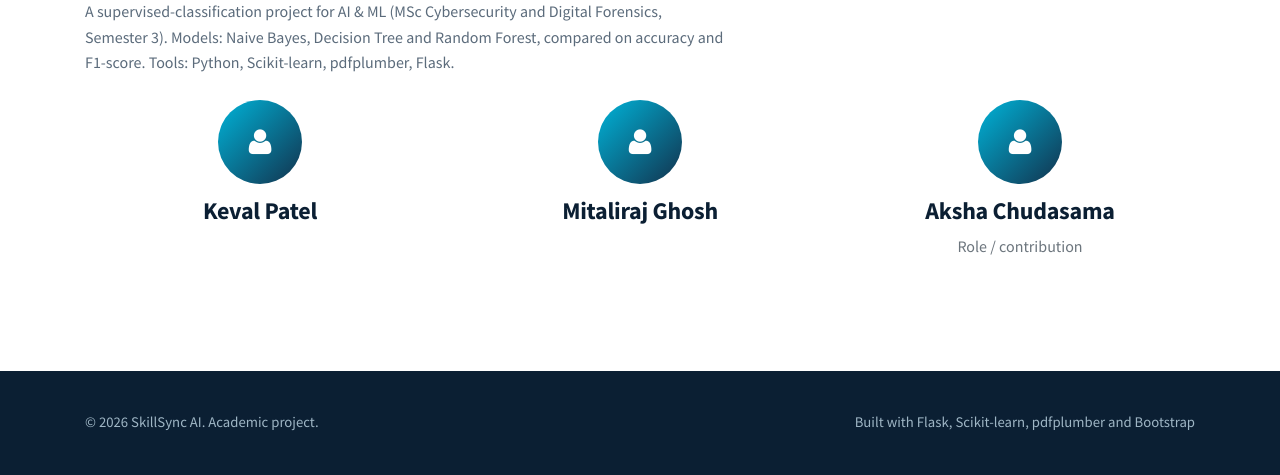
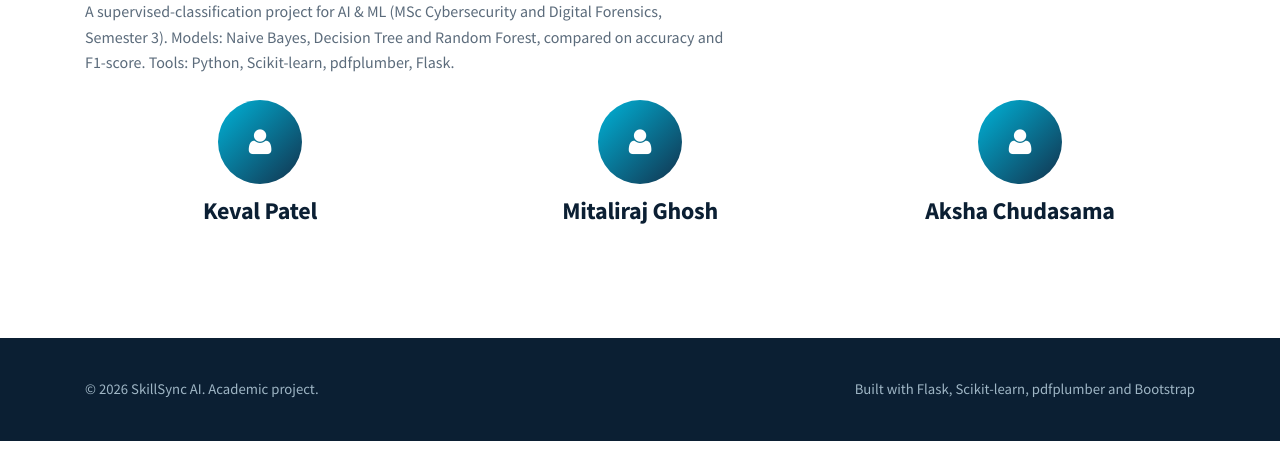
Before and after one commit to kv0011/skillsync-ai, a Flask app: page / in a window 1280 px wide. Shown: the part 4196-4671 px from the top of the page. After the commit the page ends 4637 px from the top, so only its background shows below. Run offline with Flask 3, Linux system fonts and the light colour scheme; some libraries are stand-ins or nearby versions.

Commit message:
Remove role description for Aksha Chudasama

```diff
--- a/templates/index.html
+++ b/templates/index.html
@@ -96,7 +96,7 @@
  <div class="row mt-4 team">
   <div class="col-md-4 mb-3"><div class="avatar"><i class="fa fa-user"></i></div><h4>Keval Patel</h4><p class="text-muted"> </p></div>
   <div class="col-md-4 mb-3"><div class="avatar"><i class="fa fa-user"></i></div><h4>Mitaliraj Ghosh</h4><p class="text-muted"> </p></div>
-  <div class="col-md-4 mb-3"><div class="avatar"><i class="fa fa-user"></i></div><h4>Aksha Chudasama</h4><p class="text-muted">Role / contribution</p></div>
+  <div class="col-md-4 mb-3"><div class="avatar"><i class="fa fa-user"></i></div><h4>Aksha Chudasama</h4><p class="text-muted"> </p></div>
  </div>
 </div></section>
 
```
